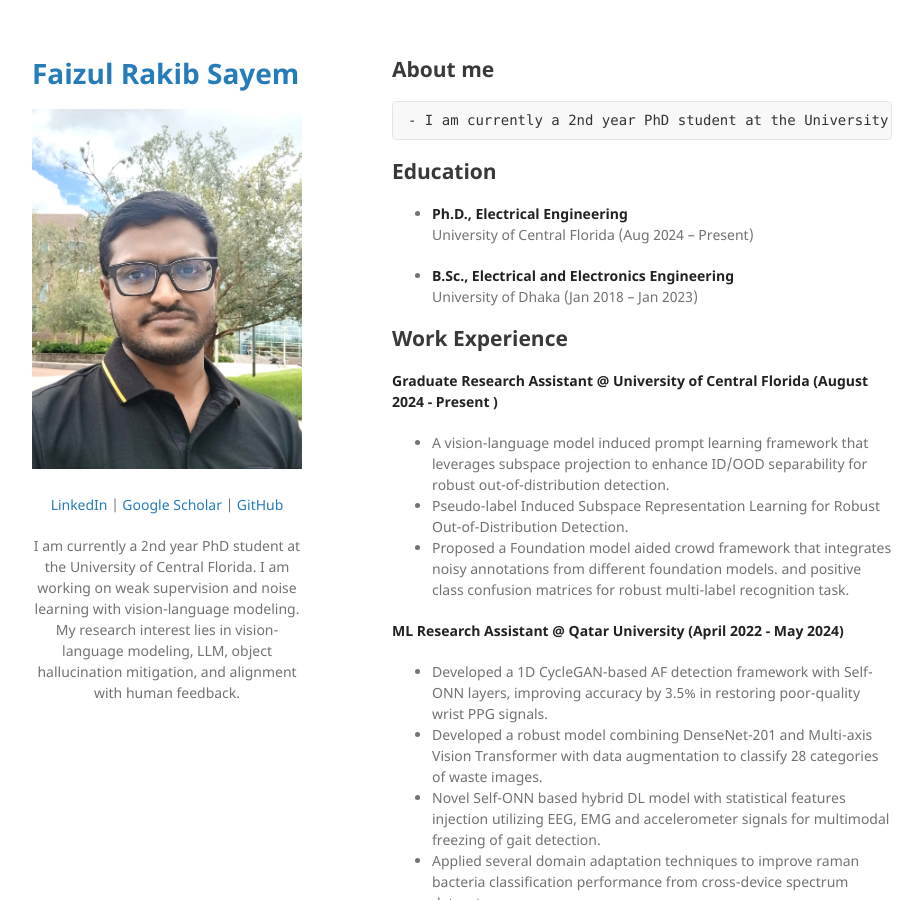
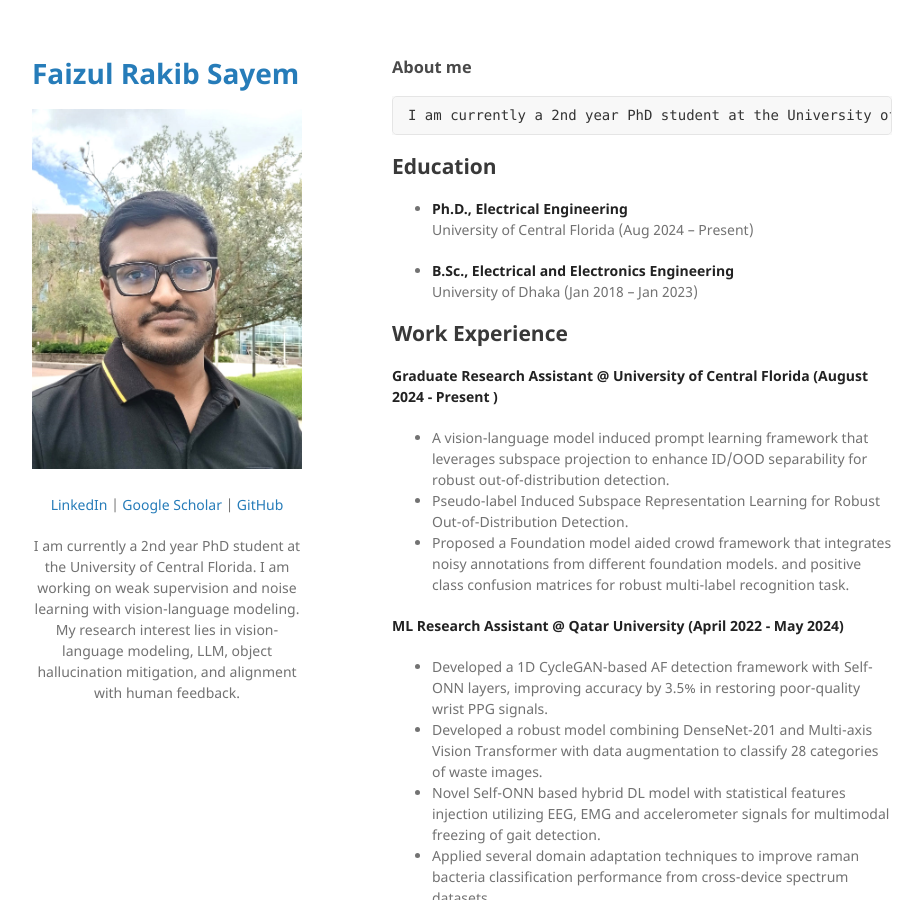
Before and after one commit to Sayem13003/Sayem, a Jekyll site: the page built from index.md, in a window 1280 px wide and 900 px high. Shown: the whole window, without its empty margins (178-1101 px from the left). Built offline with Jekyll 4.4.1, drawn with Linux system fonts in a browser that asks for light colours; our own code applies the rules of GitHub Pages for plain Markdown files.

Commit message:
Update index.md

```diff
--- a/index.md
+++ b/index.md
@@ -1,5 +1,5 @@
-## About me
-    - I am currently a 2nd year PhD student at the University of Central Florida. I am working on weak supervision and noise learning with vision-language modeling. My research interest lies in vision-language modeling, LLM, object hallucination mitigation, and alignment with human feedback.
+### About me
+    I am currently a 2nd year PhD student at the University of Central Florida. I am working on weak supervision and noise learning with vision-language modeling. My research interest lies in vision-language modeling, LLM, object hallucination mitigation, and alignment with human feedback.
 
 ## Education
 
```
